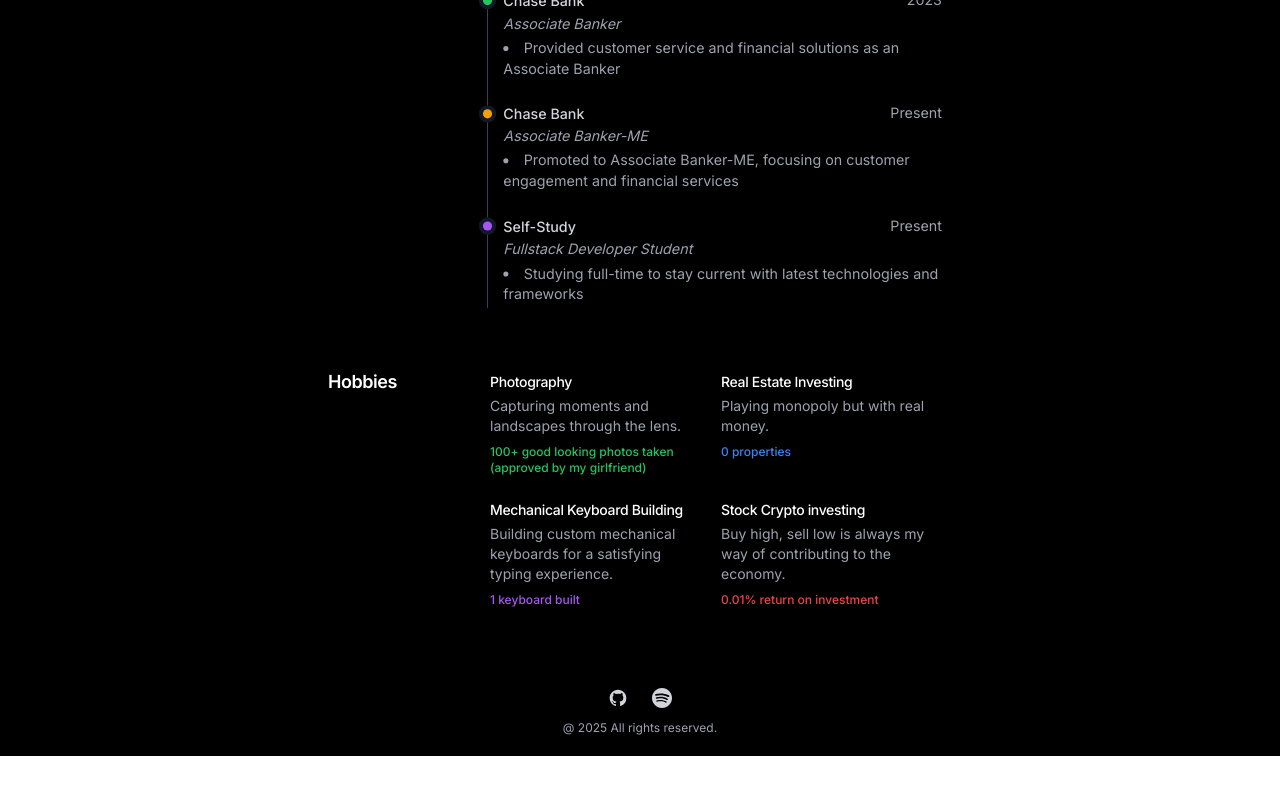
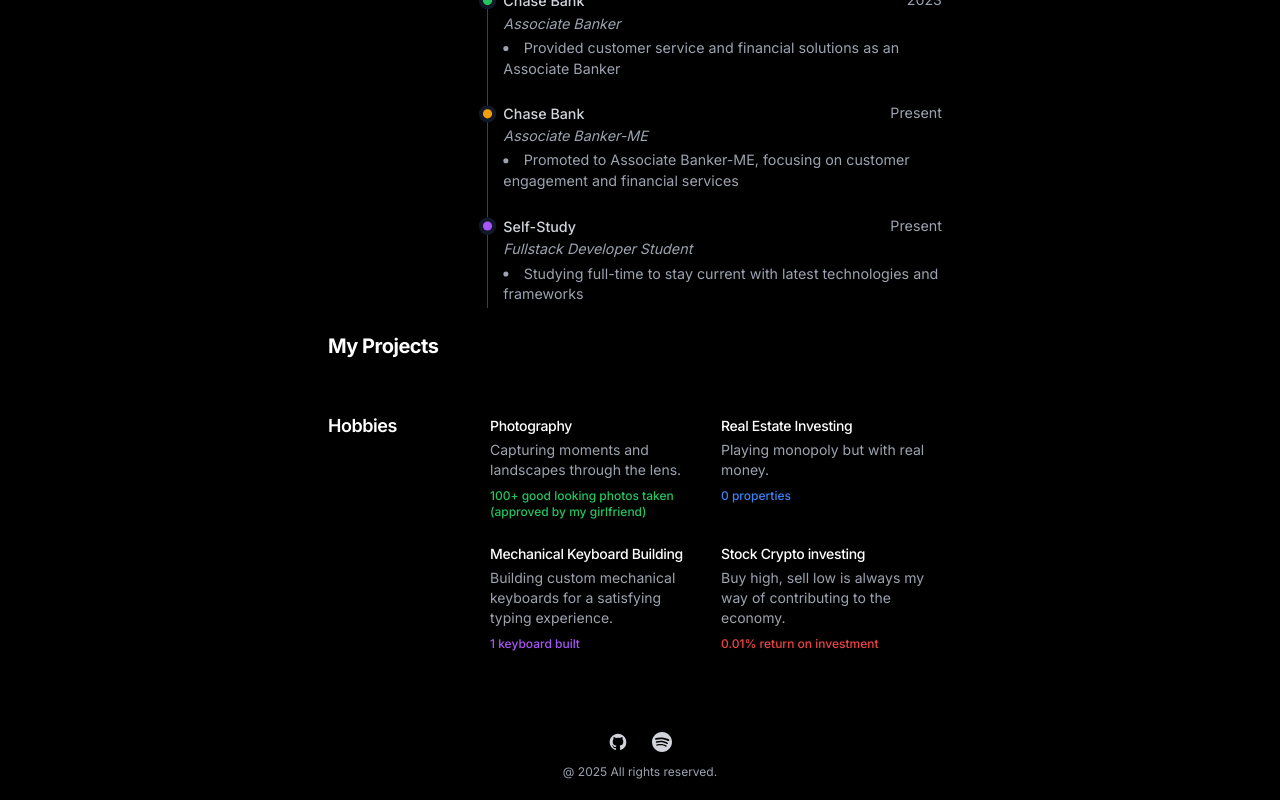
Before and after one commit to Mayday46/portfolio, a React (Vite) app: page /about in a window 1280 px wide. Shown: the part 655-1455 px from the top of the page. Before the commit the page ends 1411 px from the top, so only its background shows below. Built offline with nearby package versions, Linux system fonts and the light colour scheme; no server answers.

Commit message:
feat: integrate project display in About page and remove old Project component

```diff
--- a/src/App.jsx
+++ b/src/App.jsx
@@ -6,7 +6,6 @@ import { ThemeProvider } from './context/ThemeContext.jsx';
 import About from './page/About.jsx';
 import Contact from './page/Contact';
 import Home from './page/Home';
-import Project from './page/Project';
 
 function App() {
   return (
@@ -31,7 +30,7 @@ function App() {
             <Routes>
               <Route path="/" element={<Home />} />
               <Route path="/about" element={<About />} />
-              <Route path="/projects" element={<Project />} />
+              {/* <Route path="/projects" element={<Project />} /> */}
               <Route path="/contact" element={<Contact />} />
             </Routes>
           </div>
--- a/src/components/NavigationBar.jsx
+++ b/src/components/NavigationBar.jsx
@@ -1,9 +1,9 @@
 import { motion } from "framer-motion";
 import { useEffect, useState } from "react";
 import { Link, useLocation } from 'react-router-dom';
+import profilePic from "../assets/profilePic.jpeg";
 import { useTheme } from "../context/ThemeContext";
 import { theme } from "../styles/theme";
-import profilePic from "../assets/profilePic.jpeg";
 
 const NavigationBar = () => {
     // const navStyle = {
@@ -45,7 +45,7 @@ const NavigationBar = () => {
     const navItems = [
         { path: '/', label: 'Home' },
         { path: '/about', label: 'About' },
-        { path: '/projects', label: 'Project' },
+        // { path: '/projects', label: 'Project' },
         { path: '/contact', label: 'Contact' },
     ];
 
--- /dev/null
+++ b/src/components/Project.jsx
@@ -0,0 +1,48 @@
+import { motion } from 'framer-motion';
+
+const colorMap = {
+    blue: "bg-blue-500",
+    teal: "bg-teal-500",
+    yellow: "bg-yellow-500",
+    green: "bg-green-500",
+  // add more if needed
+};
+
+
+const Project = ( {project} ) => {
+    return (
+        <div className = "relative overflow-visible">
+            <motion.a
+                href = {project.link}
+                target = "_blank"
+                rel = 'noopener noreferrer'
+                className = "block group py-2"
+                whileHover = {{ scale: 1.05 }}
+                style = {{ transformOrigin: 'left' }}
+            >
+                <div className = "flex flex-col sm:flex-row sm:items-center sm:justify-between gap-1">
+                    <div>
+                        <h3 className = "font-medium group-hover:text-blue-500 dark:group-hover:text-blue-400 transition-colors">
+                            {project.title}
+                        </h3>
+                        <p className = "text-sm text-gray-600 dark:text-gray-400">
+                            {project.description}
+                        </p>
+                    </div>
+                    <div className = "flex flex-wrap gap-2 mt-2 sm:mt-0">
+                        {project.tech.map((tech) => (
+                            <span
+                                key = {tech.name}
+                                className = {`text-xs px-2 py-1 rounded-full bg-${colorMap[tech.color]}-500 text-white`}
+                            >
+                                {tech.name}
+                            </span>
+                        ))}
+                    </div>
+                </div>
+            </motion.a>
+        </div>
+    );
+}
+
+export default Project;
--- /dev/null
+++ b/src/data/MyProjects.jsx
@@ -0,0 +1,41 @@
+
+import Project from "../components/Project";
+
+const projectsData = [
+    {
+        title: "Portfolio Website",
+        description: "A personal portfolio website showcasing my projects and skills.",
+        tech: [
+            { name: "React", color: "blue" },
+            { name: "Tailwind CSS", color: "teal" },
+            { name: "JavaScript", color: "yellow" },
+            { name: "Spotify API", color: "green" }
+        ],
+        link: "www.google.com"
+    },
+
+    {
+        title: "Trending Movies App",
+        description: "An app that displays trending movies using the TMDB API.",
+        tech: [
+            { name: "React", color: "blue" },
+            { name: "Tailwind CSS", color: "teal" },
+            { name: "TMDB API", color: "yellow" },
+            { name: "JavaScript", color: "green" }
+        ],
+        link: "www.google.com"
+    }
+];
+
+const MyProjects = [{
+    title: 'My Projects',
+    content: (
+        <div className = "space-y-4">
+            {projectsData.map((project) => (
+                <Project key={project.title} project={project} />
+            ))}
+        </div>
+    )
+}]
+
+export default MyProjects;
--- a/src/page/About.jsx
+++ b/src/page/About.jsx
@@ -4,6 +4,7 @@ import Hobbies from '../components/Hobbies.jsx';
 import Intro from "../components/Intro.jsx";
 import PhotoGallery from "../components/PhotoGallery.jsx";
 import Timeline from '../components/Timeline.jsx';
+import projectsData from '../data/MyProjects.jsx';
 import { FadeInSection } from "../utils/FadeInSection";
 
 
@@ -40,6 +41,16 @@ const About = () => {
                 <Timeline />
             </FadeInSection>
 
+            <FadeInSection delay = {0.5}>
+                {projectsData.map((section) => (
+                    <div key = {section.title}>
+                        <h2 className = "text-xl font-bold mb-4">
+                            {section.title}
+                        </h2>
+                    </div>
+                ))}
+            </FadeInSection>
+
             <FadeInSection delay = {0.6}>
                 <Hobbies />
             </FadeInSection>
--- a/src/page/Project.jsx
+++ /dev/null
@@ -1,18 +0,0 @@
-
-const Project = () => {
-    return (
-        <div>
-            <h2> My Projects </h2>
-            <p>
-                Here are some of the projects I have worked on:
-            </p>
-            <ul>
-                <li>Project 1</li>
-                <li>Project 2</li>
-                <li>Project 3</li>
-            </ul>
-        </div>
-    );
-}
-
-export default Project;
```
Also changed, not shown: src/components/Hobbies.jsx (+12 -12 lines).
